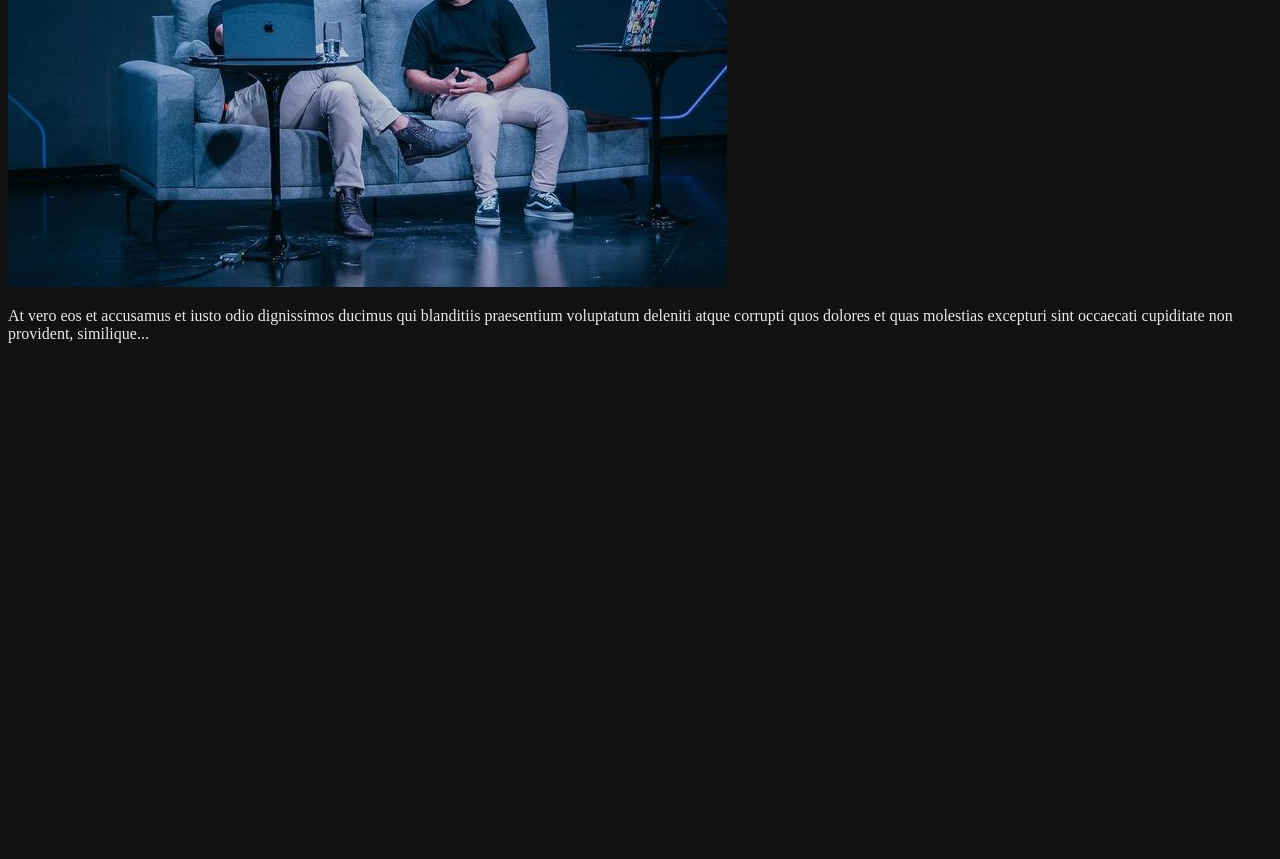
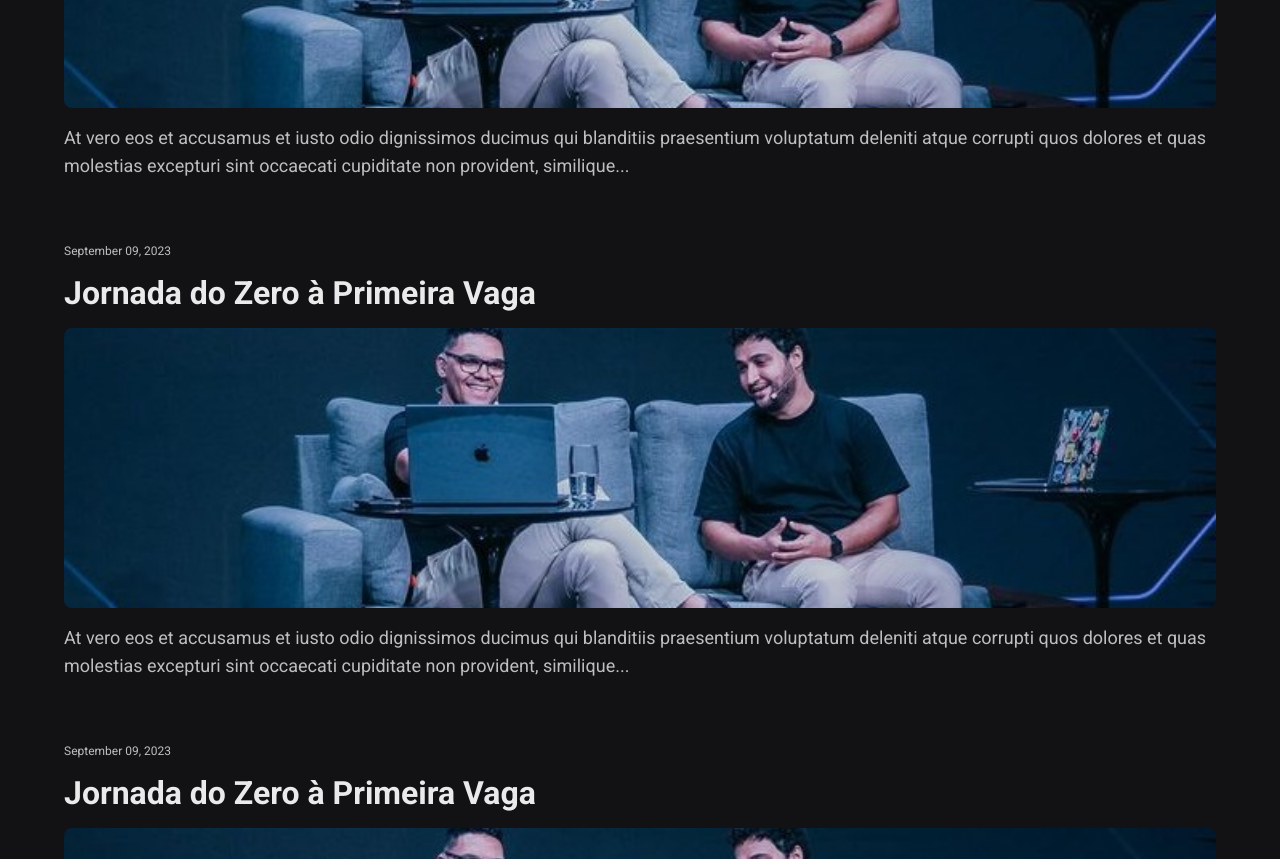
Before and after one commit to emanueltavecia/nlw-spacetime, a plain HTML site: page explorer/index.html in a window 1280 px wide. Shown: the part 320-1179 px from the top of the page. Before the commit the page ends 800 px from the top, so only its background shows below. Drawn offline with Linux system fonts and the light colour scheme.

Commit message:
second class

```diff
--- a/explorer/index.html
+++ b/explorer/index.html
@@ -3,12 +3,23 @@
 	<head>
 		<meta charset="UTF-8" />
 		<meta name="viewport" content="width=device-width, initial-scale=1.0" />
+		<link rel="preconnect" href="https://fonts.googleapis.com" />
+		<link rel="preconnect" href="https://fonts.gstatic.com" crossorigin />
+		<link
+			href="https://fonts.googleapis.com/css2?family=Roboto:wght@400;700&display=swap"
+			rel="stylesheet"
+		/>
 		<title>NLW Spacetime - Explorer</title>
 		<link rel="shortcut icon" href="./assets/favicon.png" type="image/png" />
-		<link rel="stylesheet" href="style.css">
+		<link rel="stylesheet" href="style.css" />
 	</head>
 	<body>
-		<div>
+		<nav>
+			<a
+				href="https://www.youtube.com/watch?v=3nz5HkUJaVU"
+				target="_blank"
+				class="memory"
+			>
 				<small>September 09, 2023</small>
 				<h1>Jornada do Zero à Primeira Vaga</h1>
 				<img
@@ -21,6 +32,43 @@
 					et quas molestias excepturi sint occaecati cupiditate non provident,
 					similique...
 				</p>
-		</div>
+			</a>
+			<a
+				href="https://www.youtube.com/watch?v=3nz5HkUJaVU"
+				target="_blank"
+				class="memory"
+			>
+				<small>September 09, 2023</small>
+				<h1>Jornada do Zero à Primeira Vaga</h1>
+				<img
+					src="./assets/jornada.png"
+					alt="Rodrigo e Mayk apresentando o evento Jornada do Zero à Primeira Vaga"
+				/>
+				<p>
+					At vero eos et accusamus et iusto odio dignissimos ducimus qui
+					blanditiis praesentium voluptatum deleniti atque corrupti quos dolores
+					et quas molestias excepturi sint occaecati cupiditate non provident,
+					similique...
+				</p>
+			</a>
+			<a
+				href="https://www.youtube.com/watch?v=3nz5HkUJaVU"
+				target="_blank"
+				class="memory"
+			>
+				<small>September 09, 2023</small>
+				<h1>Jornada do Zero à Primeira Vaga</h1>
+				<img
+					src="./assets/jornada.png"
+					alt="Rodrigo e Mayk apresentando o evento Jornada do Zero à Primeira Vaga"
+				/>
+				<p>
+					At vero eos et accusamus et iusto odio dignissimos ducimus qui
+					blanditiis praesentium voluptatum deleniti atque corrupti quos dolores
+					et quas molestias excepturi sint occaecati cupiditate non provident,
+					similique...
+				</p>
+			</a>
+		</nav>
 	</body>
 </html>
--- a/explorer/style.css
+++ b/explorer/style.css
@@ -1,4 +1,46 @@
+* {
+	margin: 0;
+	padding: 0;
+	box-sizing: border-box;
+}
+
 body {
 	background-color: #121215;
 	color: #eaeaea;
+	font-family: "Roboto", sans-serif;
 }
+
+nav {
+    padding: 64px;
+}
+
+.memory {
+    display: flex;
+	flex-direction: column;
+	gap: 16px;
+    text-decoration: none;
+    margin-bottom: 64px;
+}
+
+.memory small {
+    color: #bebebf;
+	font-size: 12px;
+}
+
+.memory h1 {
+    font-size: 32px;
+    color: #eaeaea;
+}
+
+.memory img {
+	width: 100%;
+	height: 280px;
+	object-fit: cover;
+	border-radius: 8px;
+}
+
+.memory p {
+	font-size: 18px;
+	color: #bebebf;
+	line-height: 28px;
+}
```
Lines whose indentation alone changed are shown as unchanged.
